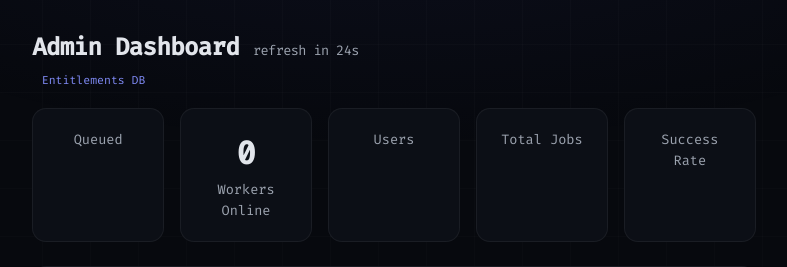
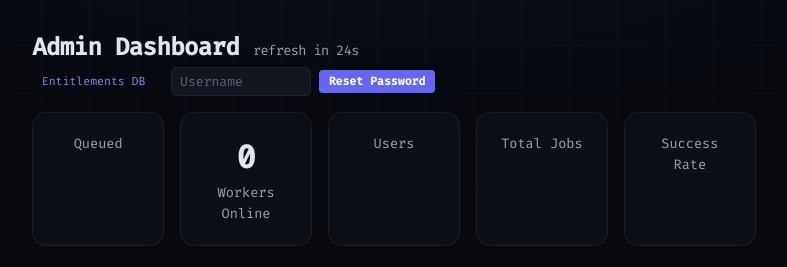
Before and after one commit to earthonion/HTOS-web, a Python web app: template templates/admin.html in a window 1280 px wide. Shown: the part 52-319 px from the top of the page, without its empty margins (246-1033 px from the left). Run offline with Jinja, Linux system fonts and the light colour scheme; the template is opened without the code that fills it, so the values that code supplies are empty.

Commit message:
Add password reset link generation to admin dashboard

```diff
--- a/templates/admin.html
+++ b/templates/admin.html
@@ -8,8 +8,16 @@
 {% endblock %}
 {% block content %}
 <h1>Admin Dashboard <span id="refresh-countdown" style="font-size: 0.85rem; font-weight: 400; color: var(--text-2);"></span></h1>
-<div style="margin-bottom: 1rem;">
+<div style="margin-bottom: 1rem; display: flex; align-items: center; gap: 1rem; flex-wrap: wrap;">
     <a href="{{ url_for('tools.browse_entitlements') }}" class="btn-small">Entitlements DB</a>
+    <div style="display: flex; align-items: center; gap: 0.5rem;">
+        <input type="text" id="reset-username" placeholder="Username" style="width: 140px; font-size: 0.82rem; padding: 0.3rem 0.5rem;">
+        <button class="btn-small" onclick="generateResetLink()">Reset Password</button>
+    </div>
+    <div id="reset-result" style="font-size: 0.8rem; display: none;">
+        <input type="text" id="reset-url" readonly style="width: 360px; font-size: 0.75rem; font-family: 'Fira Code', monospace; padding: 0.3rem 0.5rem; cursor: pointer;" onclick="this.select();document.execCommand('copy');">
+        <span style="color: var(--green); font-size: 0.75rem; margin-left: 0.3rem;">click to copy</span>
+    </div>
 </div>
 
 <div style="display: flex; gap: 1rem; flex-wrap: wrap; margin-bottom: 1.5rem;">
@@ -251,5 +259,25 @@
 }
 updateUptimes();
 setInterval(updateUptimes, 60000);
+
+function generateResetLink() {
+    var username = document.getElementById('reset-username').value.trim();
+    if (!username) return;
+    fetch('/admin/reset-user', {
+        method: 'POST',
+        headers: {'Content-Type': 'application/json'},
+        body: JSON.stringify({username: username})
+    }).then(function(r) { return r.json(); }).then(function(d) {
+        var result = document.getElementById('reset-result');
+        var urlInput = document.getElementById('reset-url');
+        if (d.ok) {
+            urlInput.value = location.origin + d.url;
+            result.style.display = '';
+        } else {
+            urlInput.value = 'Error: ' + d.error;
+            result.style.display = '';
+        }
+    }).catch(function() {});
+}
 </script>
 {% endblock %}
```
Also changed, not shown: routes/admin_web.py (+29 -1 lines).
